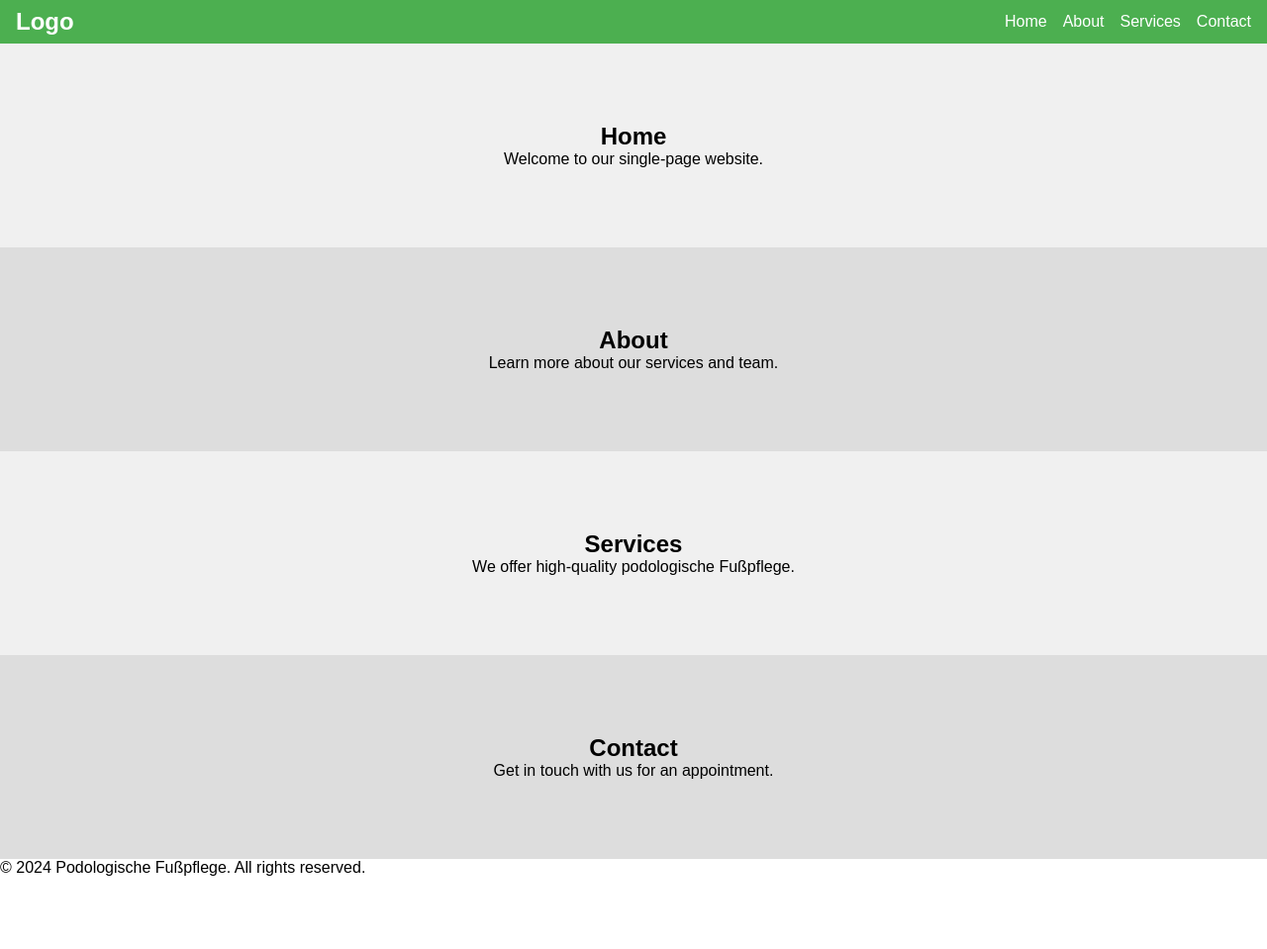
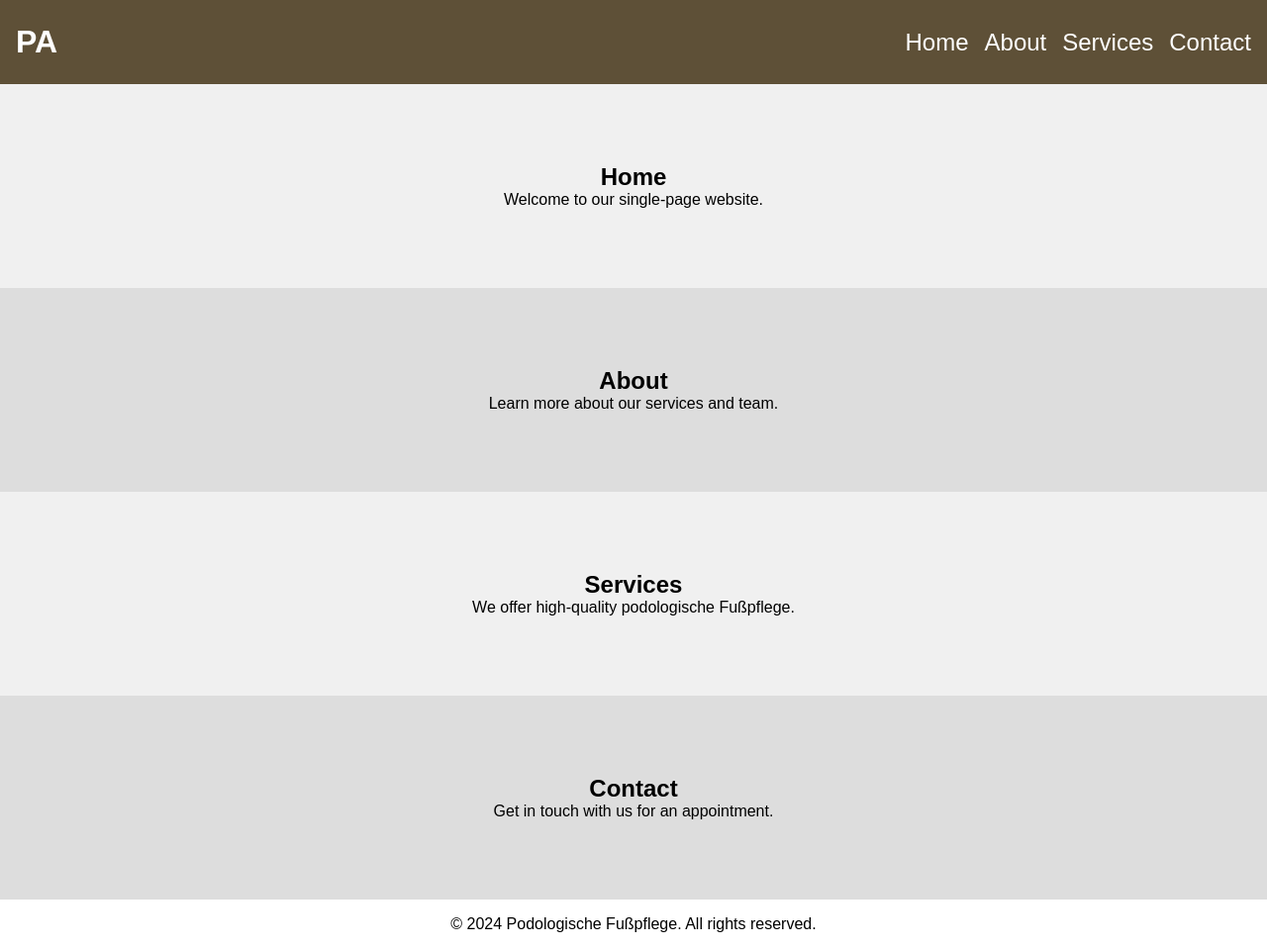
Before and after one commit to BlackPeep/PAFuspflege.github.io, a plain HTML site: page index.html in a window 1280 px wide. Shown: the whole page at 99% size. Before the commit the page ends 886 px from the top, so only its background shows below. Drawn offline with Linux system fonts and the light colour scheme.

Commit message:
updated styles p1

```diff
--- a/index.html
+++ b/index.html
@@ -10,7 +10,7 @@
     <header>
       <nav class="navbar">
         <div class="brand">
-          <h1>Logo</h1>
+          <h1>PA</h1>
         </div>
         <button class="menu-toggle" id="menuToggle">
           &#9776;
--- a/styles.css
+++ b/styles.css
@@ -14,9 +14,9 @@ body {
 }
 
 header {
-  background: #4caf50;
+  background: #5e5037;
   color: white;
-  padding: 0.5rem 1rem;
+  padding: 1.5rem 1rem;
 }
 
 .navbar {
@@ -27,7 +27,7 @@ header {
 
 .brand h1 {
   margin: 0;
-  font-size: 1.5rem;
+  font-size: 2rem;
 }
 
 .menu-toggle {
@@ -52,7 +52,7 @@ header {
 .nav-links a {
   text-decoration: none;
   color: white;
-  font-size: 1rem;
+  font-size: 1.5rem;
 }
 
 .section {
@@ -85,9 +85,9 @@ header {
     flex-direction: column;
     gap: 0;
     position: absolute;
-    top: 45px;
+    top: 5.3rem;
     right: 0;
-    background: #4caf50;
+    background: #5e5037;
     width: 100%;
     padding: 1rem;
     display: none; /* Initially hidden */
@@ -102,3 +102,8 @@ header {
     display: flex;
   }
 }
+
+footer {
+  text-align: center;
+  margin: 1rem 0;
+}
```
